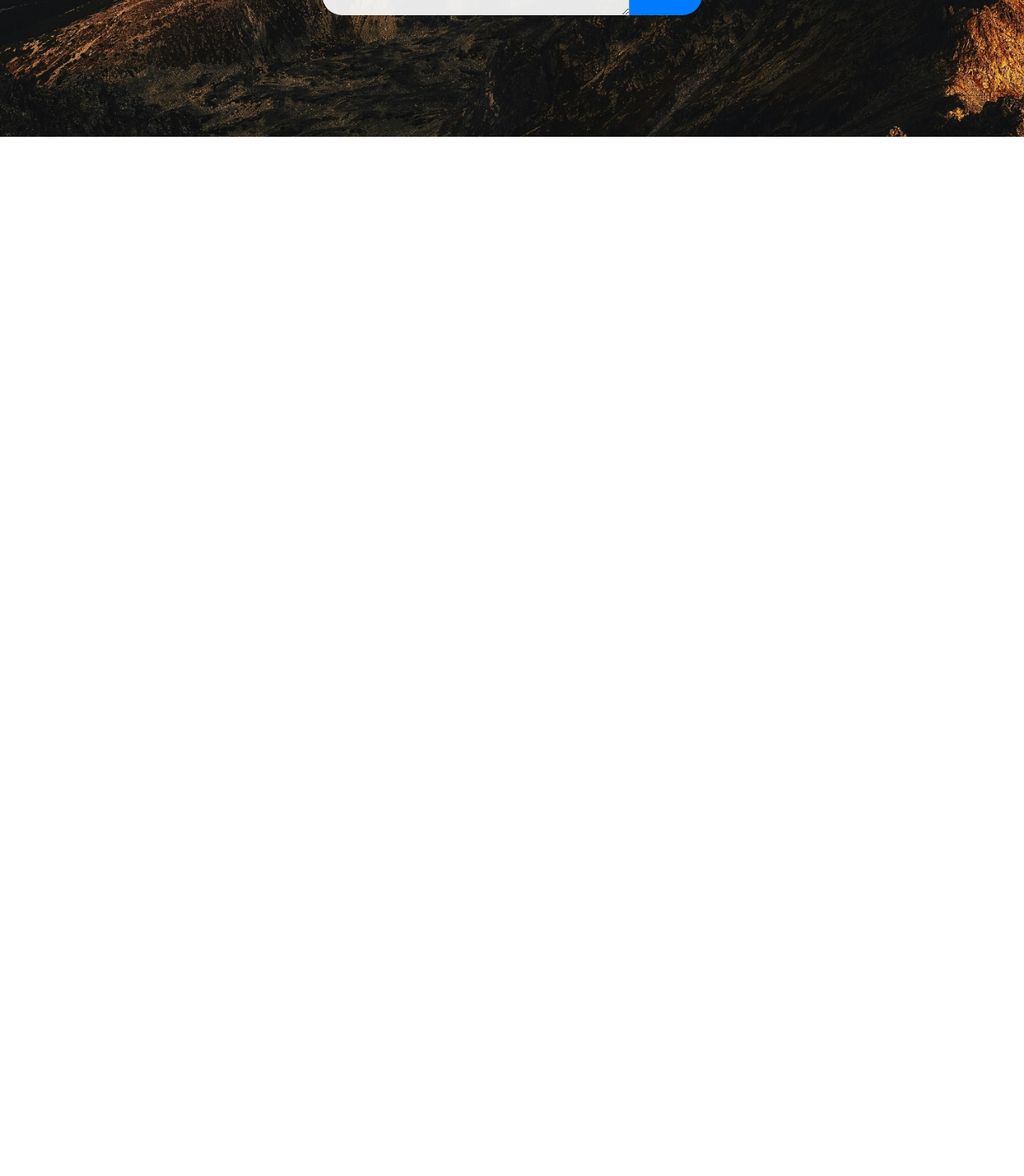
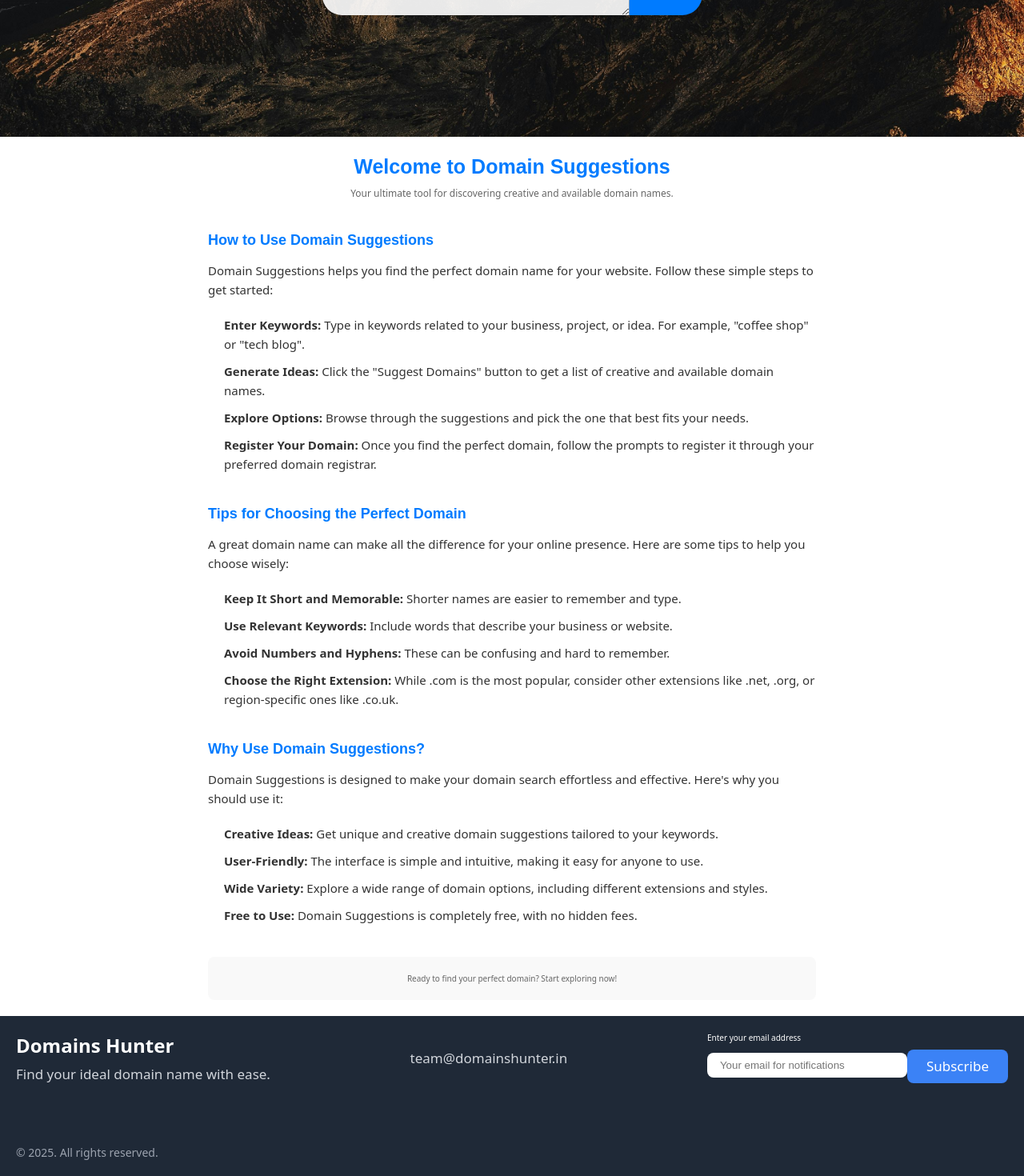
Before and after one commit to sKush-1/frontend_domainshunter, a React (Vite) app: page / in a window 1280 px wide. Shown: the part 409-1879 px from the top of the page at 80% size. Before the commit the page ends 800 px from the top, so only its background shows below. Built offline with nearby package versions, Linux system fonts and the light colour scheme.

Commit message:
add footer and guide section

```diff
--- /dev/null
+++ b/src/components/DomainsSuggestionsGuide.tsx
@@ -0,0 +1,138 @@
+import React from 'react';
+
+const DomainSuggestionsGuide = () => {
+  return (
+    <div style={styles.container}>
+      <h1 style={styles.title}>Welcome to Domain Suggestions</h1>
+      <p style={styles.subtitle}>
+        Your ultimate tool for discovering creative and available domain names.
+      </p>
+
+      <section style={styles.section}>
+        <h2 style={styles.sectionTitle}>How to Use Domain Suggestions</h2>
+        <p style={styles.text}>
+          Domain Suggestions helps you find the perfect domain name for your website. Follow these simple steps to get started:
+        </p>
+        <ol style={styles.list}>
+          <li style={styles.listItem}>
+            <strong>Enter Keywords:</strong> Type in keywords related to your business, project, or idea. For example, "coffee shop" or "tech blog".
+          </li>
+          <li style={styles.listItem}>
+            <strong>Generate Ideas:</strong> Click the "Suggest Domains" button to get a list of creative and available domain names.
+          </li>
+          <li style={styles.listItem}>
+            <strong>Explore Options:</strong> Browse through the suggestions and pick the one that best fits your needs.
+          </li>
+          <li style={styles.listItem}>
+            <strong>Register Your Domain:</strong> Once you find the perfect domain, follow the prompts to register it through your preferred domain registrar.
+          </li>
+        </ol>
+      </section>
+
+      <section style={styles.section}>
+        <h2 style={styles.sectionTitle}>Tips for Choosing the Perfect Domain</h2>
+        <p style={styles.text}>
+          A great domain name can make all the difference for your online presence. Here are some tips to help you choose wisely:
+        </p>
+        <ul style={styles.list}>
+          <li style={styles.listItem}>
+            <strong>Keep It Short and Memorable:</strong> Shorter names are easier to remember and type.
+          </li>
+          <li style={styles.listItem}>
+            <strong>Use Relevant Keywords:</strong> Include words that describe your business or website.
+          </li>
+          <li style={styles.listItem}>
+            <strong>Avoid Numbers and Hyphens:</strong> These can be confusing and hard to remember.
+          </li>
+          <li style={styles.listItem}>
+            <strong>Choose the Right Extension:</strong> While .com is the most popular, consider other extensions like .net, .org, or region-specific ones like .co.uk.
+          </li>
+        </ul>
+      </section>
+
+      <section style={styles.section}>
+        <h2 style={styles.sectionTitle}>Why Use Domain Suggestions?</h2>
+        <p style={styles.text}>
+          Domain Suggestions is designed to make your domain search effortless and effective. Here's why you should use it:
+        </p>
+        <ul style={styles.list}>
+          <li style={styles.listItem}>
+            <strong>Creative Ideas:</strong> Get unique and creative domain suggestions tailored to your keywords.
+          </li>
+          <li style={styles.listItem}>
+            <strong>User-Friendly:</strong> The interface is simple and intuitive, making it easy for anyone to use.
+          </li>
+          <li style={styles.listItem}>
+            <strong>Wide Variety:</strong> Explore a wide range of domain options, including different extensions and styles.
+          </li>
+          <li style={styles.listItem}>
+            <strong>Free to Use:</strong> Domain Suggestions is completely free, with no hidden fees.
+          </li>
+        </ul>
+      </section>
+
+      <footer style={styles.footer}>
+        <p style={styles.footerText}>
+          Ready to find your perfect domain? Start exploring now!
+        </p>
+      </footer>
+    </div>
+  );
+};
+
+// Define the styles with explicit types
+const styles: { [key: string]: React.CSSProperties } = {
+  container: {
+    maxWidth: '800px',
+    margin: '0 auto',
+    padding: '20px',
+    fontFamily: 'Arial, sans-serif',
+    color: '#333',
+  },
+  title: {
+    fontSize: '2.5rem',
+    textAlign: 'center' as const, // Use 'as const' to narrow the type
+    color: '#007BFF',
+    marginBottom: '10px',
+  },
+  subtitle: {
+    fontSize: '1.2rem',
+    textAlign: 'center' as const,
+    color: '#666',
+    marginBottom: '40px',
+  },
+  section: {
+    marginBottom: '40px',
+  },
+  sectionTitle: {
+    fontSize: '1.8rem',
+    color: '#007BFF',
+    marginBottom: '15px',
+  },
+  text: {
+    fontSize: '1.5rem',
+    lineHeight: '1.6',
+    marginBottom: '20px',
+  },
+  list: {
+    paddingLeft: '20px',
+  },
+  listItem: {
+    fontSize: '1.5rem',
+    lineHeight: '1.6',
+    marginBottom: '10px',
+  },
+  footer: {
+    textAlign: 'center' as const,
+    marginTop: '40px',
+    padding: '20px',
+    backgroundColor: '#f9f9f9',
+    borderRadius: '8px',
+  },
+  footerText: {
+    fontSize: '1rem',
+    color: '#666',
+  },
+};
+
+export default DomainSuggestionsGuide;
--- /dev/null
+++ b/src/components/Footer.tsx
@@ -0,0 +1,119 @@
+import React, { useState } from 'react';
+
+const Footer = () => {
+  const [email, setEmail] = useState('');
+
+  const footerStyles = {
+    backgroundColor: '#1f2937',
+    color: 'white',
+    padding: '20px',
+    position: 'relative',
+    minHeight: '200px',
+    display: 'flex',
+    flexDirection: 'column',
+    justifyContent: 'space-between'
+  };
+
+  const contentContainerStyles = {
+    display: 'flex',
+    alignItems: 'center',
+    justifyContent: 'space-between',
+    gap: '20px',
+    flexWrap: 'wrap'
+  };
+
+  const companyInfoStyles = {
+    display: 'flex',
+    flexDirection: 'column',
+    gap: '8px'
+  };
+
+  const titleStyles = {
+    fontSize: '24px',
+    fontWeight: '600',
+    margin: '0'
+  };
+
+  const subtitleStyles = {
+    color: '#d1d5db',
+    margin: '0'
+  };
+
+  const emailLinkStyles = {
+    color: '#d1d5db',
+    textDecoration: 'none'
+  };
+
+  const emailFormContainerStyles = {
+    display: 'flex',
+    flexDirection: 'column',
+    gap: '8px'
+  };
+
+  const inputStyles = {
+    padding: '8px 16px',
+    borderRadius: '8px',
+    border: 'none',
+    width: '250px'
+  };
+
+  const buttonStyles = {
+    backgroundColor: '#3b82f6',
+    color: 'white',
+    padding: '8px 24px',
+    borderRadius: '8px',
+    border: 'none',
+    cursor: 'pointer',
+    width: 'fit-content'
+  };
+
+  const copyrightStyles = {
+    color: '#9ca3af',
+    fontSize: '14px',
+    marginTop: '20px'
+  };
+
+  const dividerStyles = {
+    margin: '0 20px',
+    color: '#d1d5db'
+  };
+
+  return (
+    <footer style={footerStyles}>
+      <div style={contentContainerStyles}>
+        <div style={companyInfoStyles}>
+          <h2 style={titleStyles}>Domains Hunter</h2>
+          <p style={subtitleStyles}>Find your ideal domain name with ease.</p>
+        </div>
+
+
+        <a href="mailto:team@domainshunter.in" style={emailLinkStyles}>
+          team@domainshunter.in
+        </a>
+
+
+        <div style={emailFormContainerStyles}>
+          <label>Enter your email address</label>
+          <div>
+            <input
+              type="email"
+              placeholder="Your email for notifications"
+              value={email}
+              onChange={(e) => setEmail(e.target.value)}
+              style={inputStyles}
+            />
+            <button style={buttonStyles}>
+              Subscribe
+            </button>
+          </div>
+        </div>
+      </div>
+
+      <div style={copyrightStyles}>
+        © 2025. All rights reserved.
+      </div>
+    </footer>
+  );
+};
+
+export default Footer;
--- a/src/components/Navbar.tsx
+++ b/src/components/Navbar.tsx
@@ -16,9 +16,12 @@ const Navbar = () => {
 
             <nav className= {showMenu ? 'menu-mobile' : 'menu-web'}>
                 <ul className='nav-links'>
-                    <li><a href='/home'>Home</a></li>
-                    <li><a href='/about'>About</a></li>
-                    <li><a href='/contact'>Contact</a></li>
+                    <li><a href='https://domainshunter.in'>Home</a></li>
+                    <li><a href='https://domainshunter.in/features'>Features</a></li>
+                    <li><a href='https://domainshunter.in/about'>About</a></li>
+                    <li><a href='https://domainshunter.in/contact'>Contact</a></li>
+                    <li><a href='https://domainshunter.in/blog-list'>Blog</a></li>
+
                 </ul>
             </nav>
             <div className='ham-menu'>
--- a/src/pages/Home.tsx
+++ b/src/pages/Home.tsx
@@ -2,6 +2,10 @@ import { useState } from 'react';
 import DomainPriceTable from "../components/DomainPricing";
 import Navbar from "../components/Navbar";
 import SearchDomain from "../components/SearchDomain";
+import DomainSuggestionsGuide from '../components/DomainsSuggestionsGuide';
+import Footer from '../components/Footer';
+
+
 
 const Home = () => {
   const [promptId, setPromptId] = useState('');
@@ -11,6 +15,8 @@ const Home = () => {
       <Navbar />
       <SearchDomain setPromptId={setPromptId} />
       {promptId && <DomainPriceTable promptId={promptId} />}
+      <DomainSuggestionsGuide/>
+      <Footer/>
     </>
   );
 };
```
